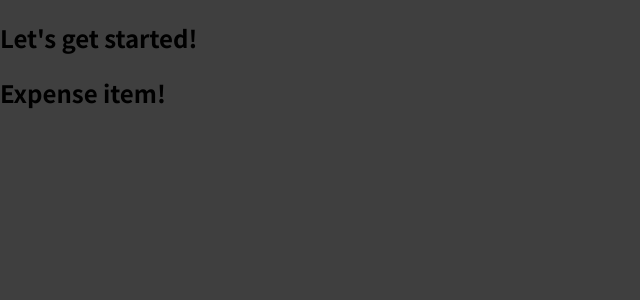
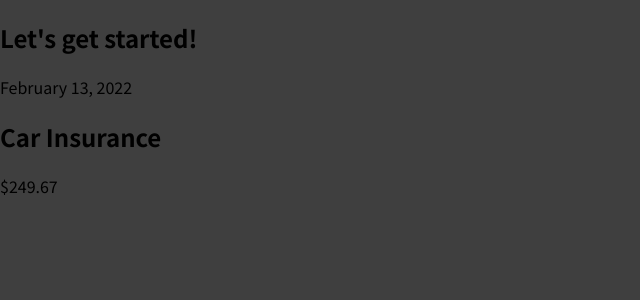
Before and after one commit to Koko-Dev/expense-tracker, a JavaScript app: page / in a window 1280 px wide. Shown: the top 300 px of the page, without its empty margins (0-640 px from the left). Built offline with nearby package versions, Linux system fonts and the light colour scheme.

Commit message:
Add classNames to ExpenseItem.js component

```diff
--- a/src/components/ExpenseItem.js
+++ b/src/components/ExpenseItem.js
@@ -1,8 +1,15 @@
 function ExpenseItem() {
 	return (
-		<h2>Expense item!</h2>
+		<div className="expense-item">
+			<div>
+				<div>February 13, 2022</div>
+				<div className="expense-item__description">
+					<h2>Car Insurance</h2>
+					<div className="expense-item__price">$249.67</div>
+				</div>
+			</div>
+		</div>
 	)
-
 }
 
 export default ExpenseItem;
```
